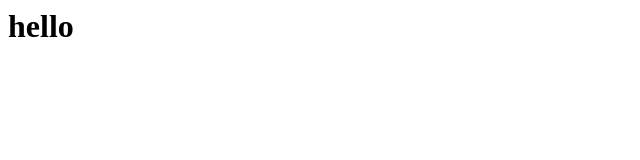
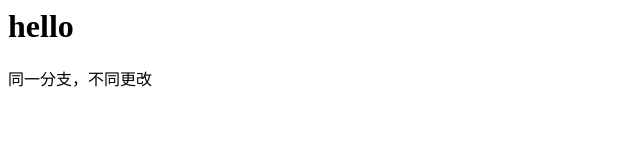
Before and after one commit to lijianshuang/test, a plain HTML site: page index.html in a window 1280 px wide. Shown: the whole page, without its empty margins (0-640 px from the left). Drawn offline with Linux system fonts and the light colour scheme.

Commit message:
Update index.html

```diff
--- a/index.html
+++ b/index.html
@@ -1 +1,2 @@
 <h1> hello </h1>
+<div> 同一分支，不同更改</div>
```
